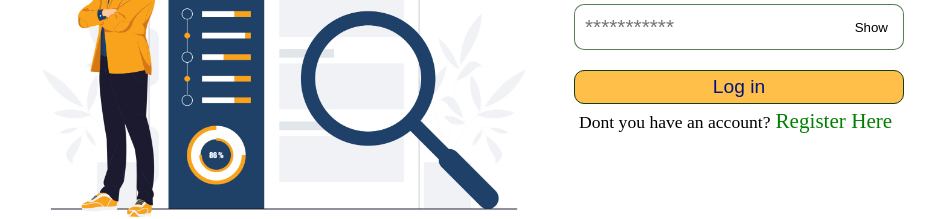
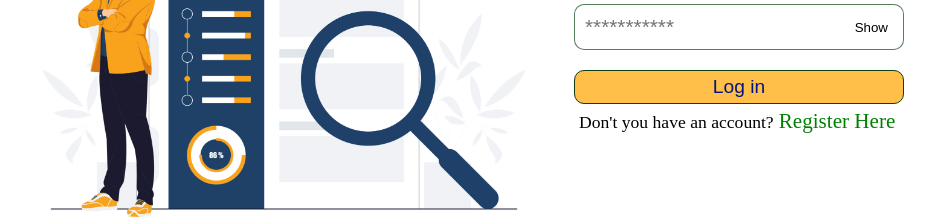
Before and after one commit to Ivanperez9800/Formik-React, a React (Vite) app in the folder formik-practica/: page /login in a window 1280 px wide. Shown: the part 271-490 px from the top of the page, without its empty margins (191-1126 px from the left). Built offline with nearby package versions, Linux system fonts and the light colour scheme; no server answers.

Commit message:
ultiadno cambios

```diff
--- a/formik-practica/src/components/BaseForm.jsx
+++ b/formik-practica/src/components/BaseForm.jsx
@@ -98,9 +98,11 @@ function BaseForm({ title, imageSrc, buttonText, onSubmit, error }) {
 
                         {/* <p>Do you have an account?<Link to="/login">Login Here</Link> </p>*/}
                         {
-                            title === 'Login' ? <p>Dont you have an account?<Link to="/register">Register Here</Link> </p>
-                            :
-                            <p>Do you have an account? <Link to="/login">Login Here</Link> </p>
+                            title === 'Login' ? (
+                                <p>Don't you have an account?<Link to="/register">Register Here</Link></p>
+                            ) : (
+                                <p>Do you have an account? <Link to="/login">Login Here</Link></p>
+                            )
                         }
                     </div>
                 </form>
```
Lines whose indentation alone changed are shown as unchanged.
